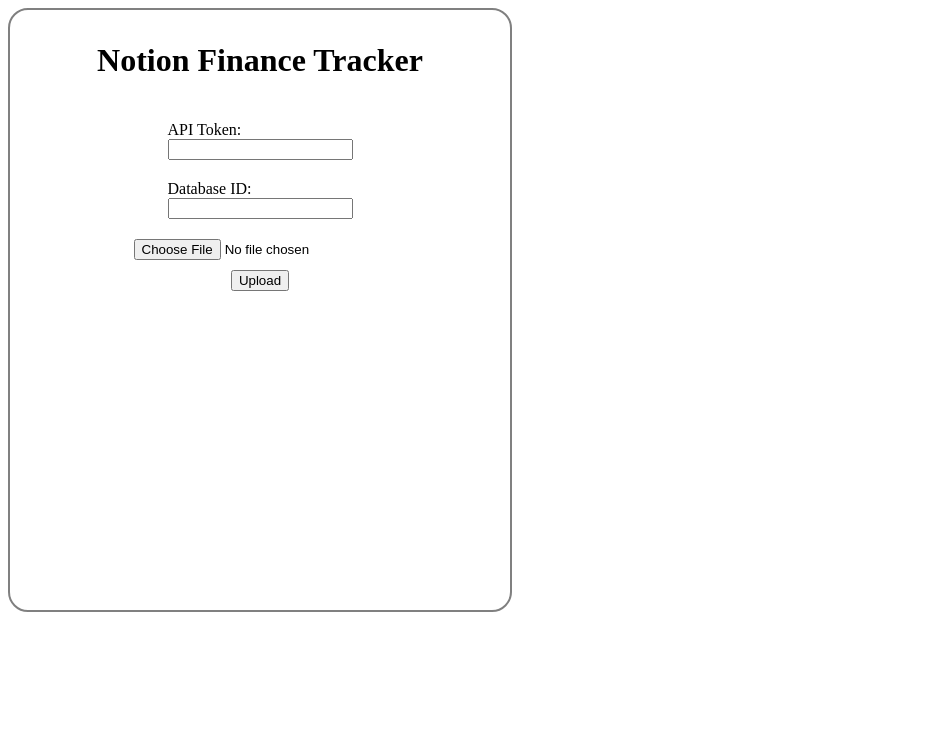
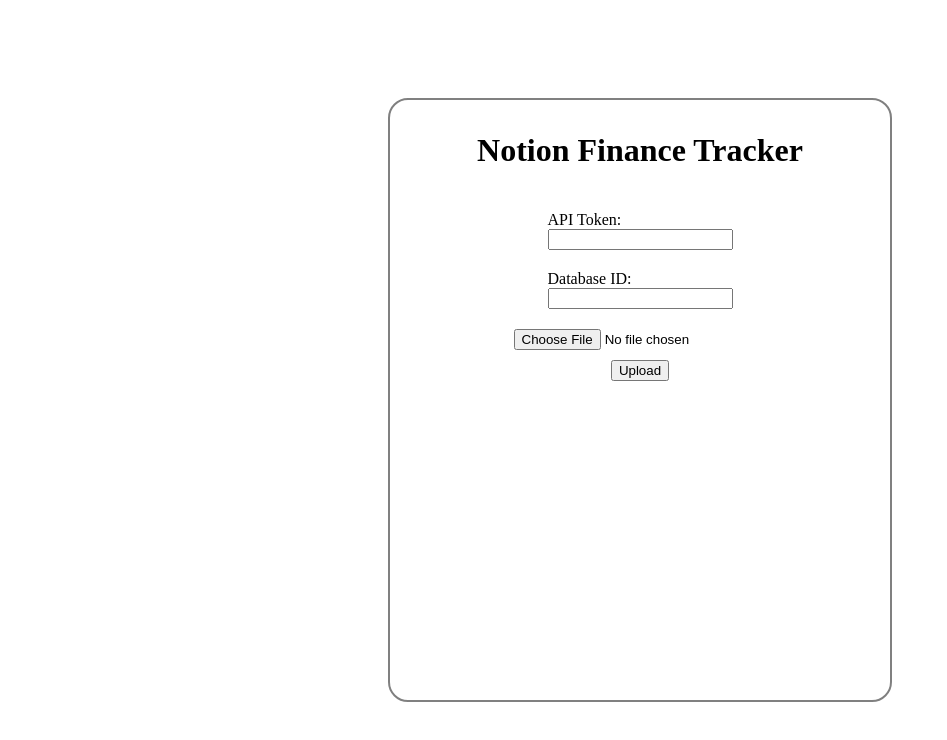
Before and after one commit to vtruo009/Parsley, a React (Vite) app in the folder notion-finance-tracker/: page / in a window 1280 px wide. Shown: the top 740 px of the page, without its empty margins (0-947 px from the left). Built offline with nearby package versions, Linux system fonts and the light colour scheme; the HTML template or start-up script is replaced by a standard one.

Commit message:
reposition card

```diff
--- a/notion-finance-tracker/src/App.tsx
+++ b/notion-finance-tracker/src/App.tsx
@@ -1,9 +1,19 @@
+import styled from "styled-components";
 import InfoCard from "./InfoCard";
 
+const StyledContainer = styled.div`
+	position: absolute;
+	top: 50%;
+	left: 50%;
+	transform: translate(-50%, -50%);
+`;
+
 function App() {
-  return (
-    <InfoCard />
-  )
+	return (
+		<StyledContainer>
+			<InfoCard />
+		</StyledContainer>
+	)
 }
 
 export default App
```
